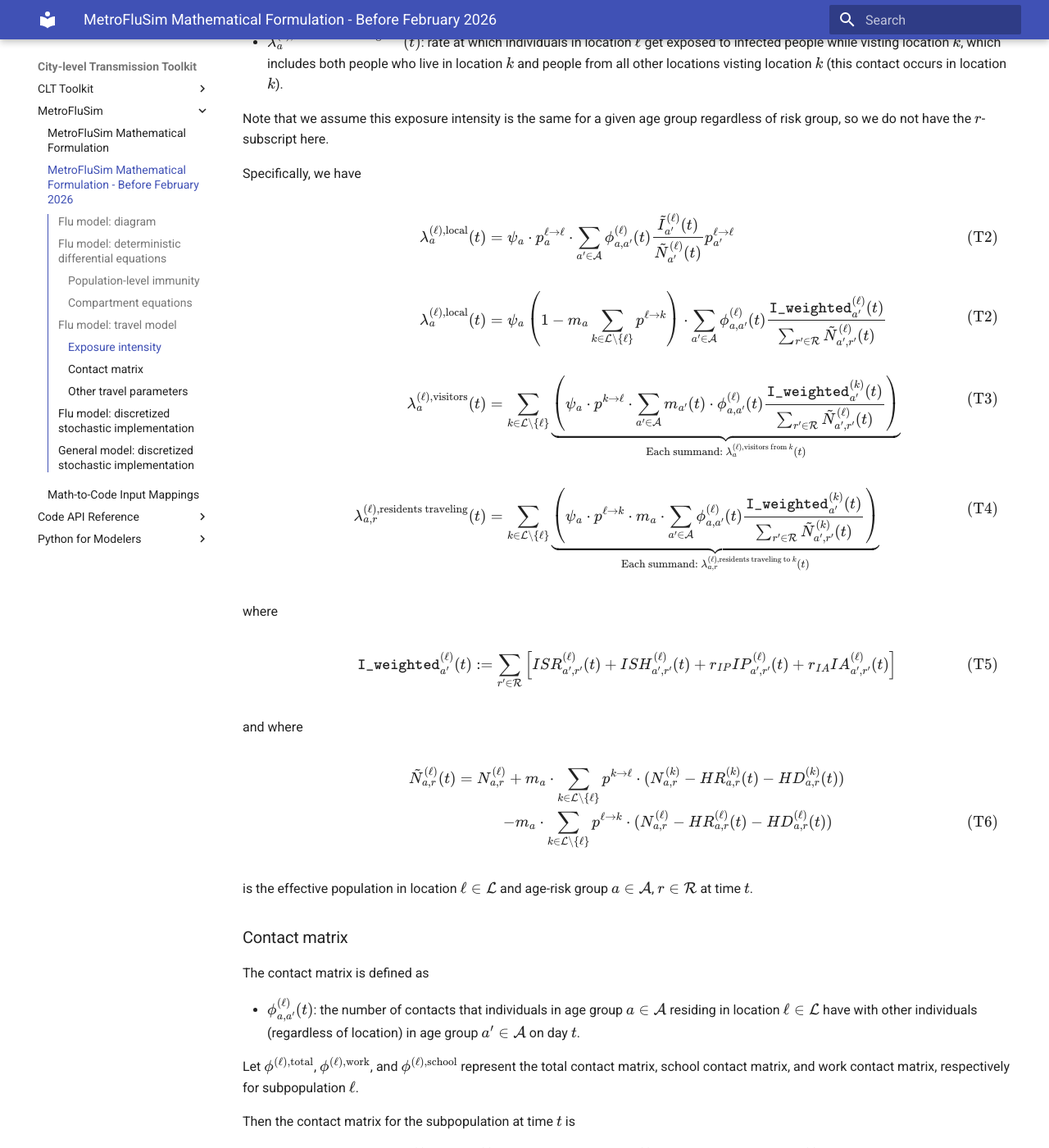
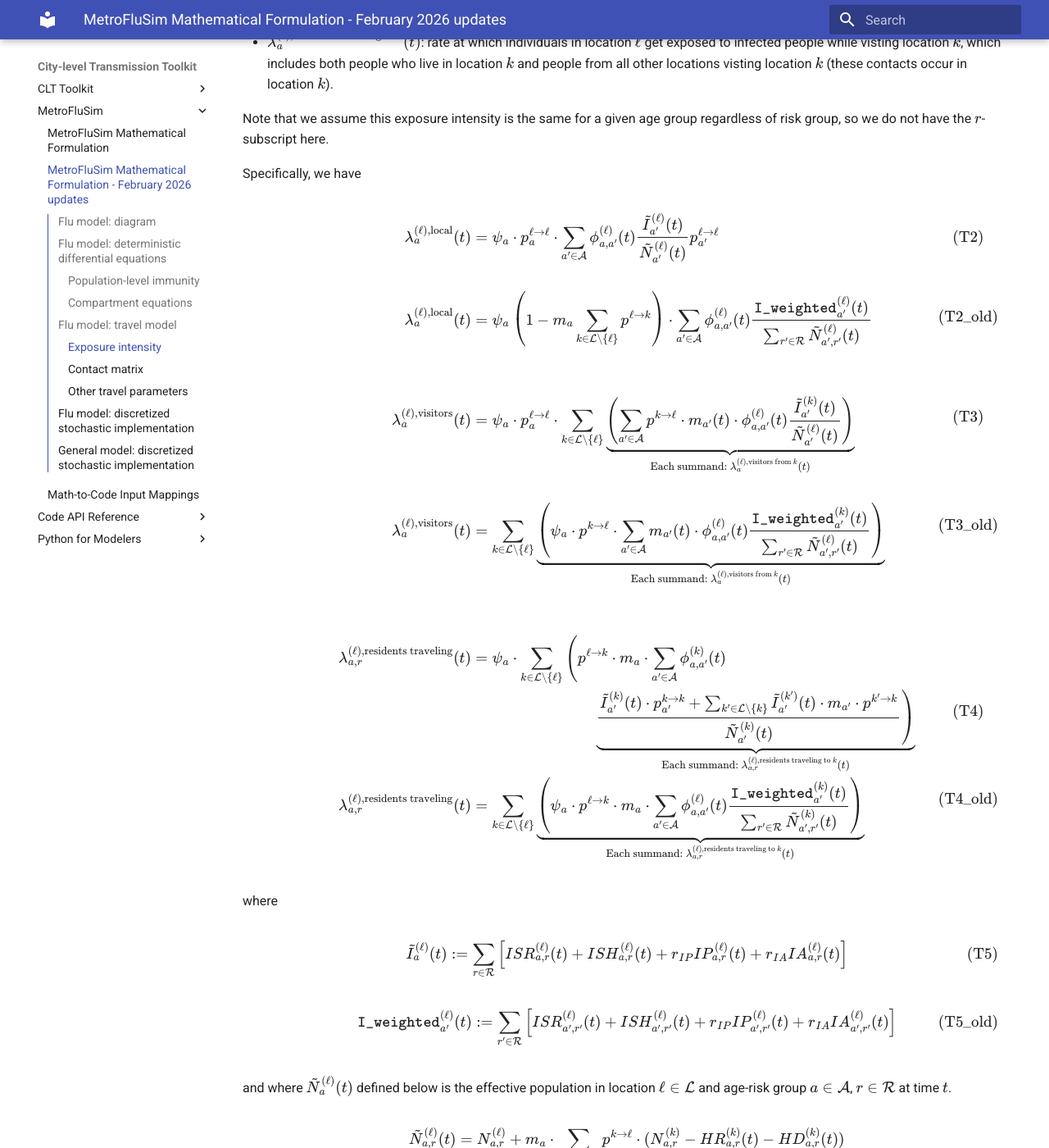
Before and after one commit to RemyFP/CLT_BaseModel_Docs, an MkDocs documentation site: the page built from docs/math_flu_components_updated.md, in a window 1280 px wide and 1400 px high, scrolled down 4674 px. Shown: the whole window at 82% size. Built offline with MkDocs 1.6.1 and Material for MkDocs 9.7.7, drawn with Linux system fonts in a browser that asks for light colours; nearby versions of some CDN libraries; some of the changed text lies outside the part shown.

Commit message:
Travel equations updated

```diff
--- a/docs/math_flu_components_updated.md
+++ b/docs/math_flu_components_updated.md
@@ -1,4 +1,4 @@
-# MetroFluSim Mathematical Formulation - Before February 2026
+# MetroFluSim Mathematical Formulation - February 2026 updates
 
 <span style="display: none;">
 $\def\rateRtoS{\sigma^{R\rightarrow S}}$
@@ -161,9 +161,9 @@ This can loosely can be interpreted as exposure intensity: the (weighted) propor
 
 The decompositions model the following phenomenon:
 
-- $\lambda^{(\ell), \text{local}}\agetime$: rate at which individuals in location $\ell$ get exposed to infected people who live in location $\ell$ (this contact occurs in location $\ell$).
-- $\lambda^{(\ell), \text{visitors from } k}\agetime$: rate at which individuals in location $\ell$ get exposed to infected people who live in location $k$ but travel to location $\ell$ (this contact occurs in location $\ell$).
-- $\lambda^{(\ell), \text{residents traveling to } k}\agetime$: rate at which individuals in location $\ell$ get exposed to infected people while visting location $k$, which includes both people who live in location $k$ and people from all other locations visting location $k$ (this contact occurs in location $k$).
+- $\lambda^{(\ell), \text{local}}\agetime$: rate at which individuals in location $\ell$ get exposed to infected people who live in location $\ell$ (these contacts occur in location $\ell$).
+- $\lambda^{(\ell), \text{visitors from } k}\agetime$: rate at which individuals in location $\ell$ get exposed to infected people who live in location $k$ but travel to location $\ell$ (these contacts occur in location $\ell$).
+- $\lambda^{(\ell), \text{residents traveling to } k}\agetime$: rate at which individuals in location $\ell$ get exposed to infected people while visting location $k$, which includes both people who live in location $k$ and people from all other locations visting location $k$ (these contacts occur in location $k$).
 
 Note that we assume this exposure intensity is the same for a given age group regardless of risk group, so we do not have the $r$-subscript here.
 
@@ -171,24 +171,33 @@ Specifically, we have
 
 \begin{align*}
 \lambda^{(\ell), \text{local}}\agetime &= \psi_a \cdot \propdaytravelelltoell_a \cdot \sum \limits_{a^\prime \in \agegroups} \phi\locationell_{a,a^\prime}(t) \frac{\tilde{I}\locationell_{a^\prime}(t)}{\tilde{N}\locationell_{a^\prime}(t)} \propdaytravelelltoell_{a^\prime} \tag{T2} \\[1.5em]
-\lambda^{(\ell), \text{local}}\agetime &= \psi_a \left(1 - m_a \sum_{k \in \mathcal L \setminus \{\ell\}} \proptravelelltok \right) \cdot \sum \limits_{a^\prime \in \agegroups} \phi\locationell_{a,a^\prime}(t) \frac{\texttt{I_weighted}\locationell_{a^\prime}(t)}{\sum_{r^\prime \in \riskgroups} \effectiveNlocageprimeriskprimetime} \tag{T2} \\[1.5em]
-\lambda^{(\ell), \text{visitors}}\agetime &= \sum_{k \in \mathcal L \setminus \{\ell\}} \underbrace{\left(\psi_a \cdot \propdaytravelktoell \cdot \sum\limits_{a^\prime \in \agegroups} m_{a^\prime}(t) \cdot \phi\locationell_{a, a^\prime}(t) \frac{\texttt{I_weighted}\locationk_{a^\prime}(t)}{\sum_{r^\prime \in \riskgroups} \effectiveNlocageprimeriskprimetime}\right)}_{\text{Each summand: } \lambda^{(\ell), \text{visitors from } k}\agetime} \tag{T3} \\[1.5em]
-\lambda_{a,r}^{(\ell), \text{residents traveling}}(t) &= \sum_{k \in \mathcal L \setminus \{\ell\}}  \underbrace{\left(\psi_a \cdot \proptravelelltok  \cdot m_a \cdot \sum\limits_{a^\prime \in \agegroups} \phi\locationell_{a, a^\prime}(t) \frac{\texttt{I_weighted}\locationk_{a^\prime}(t)}{\sum_{r^\prime \in \riskgroups} \tilde{N}^{(k)}_{a^\prime, r^\prime} (t)}\right)}_{\text{Each summand: } \lambda\agerisk^{(\ell), \text{residents traveling to } k}(t)} \tag{T4}
+\lambda^{(\ell), \text{local}}\agetime &= \psi_a \left(1 - m_a \sum_{k \in \mathcal L \setminus \{\ell\}} \proptravelelltok \right) \cdot \sum \limits_{a^\prime \in \agegroups} \phi\locationell_{a,a^\prime}(t) \frac{\texttt{I_weighted}\locationell_{a^\prime}(t)}{\sum_{r^\prime \in \riskgroups} \effectiveNlocageprimeriskprimetime} \tag{T2_old} \\[1.5em]
+\\
+\lambda^{(\ell), \text{visitors}}\agetime &= \psi_a \cdot \propdaytravelelltoell_a \cdot \sum_{k \in \mathcal{L} \setminus \{\ell\}} \underbrace{\left( \sum\limits_{a^\prime \in \agegroups} \propdaytravelktoell \cdot m_{a^\prime}(t) \cdot \phi\locationell_{a, a^\prime}(t) \frac{\tilde{I}\locationk_{a^\prime}(t)}{\tilde{N}\locationell_{a^\prime}(t)}\right)}_{\text{Each summand: } \lambda^{(\ell), \text{visitors from } k}\agetime} \tag{T3} \\[1.5em]
+\lambda^{(\ell), \text{visitors}}\agetime &= \sum_{k \in \mathcal L \setminus \{\ell\}} \underbrace{\left(\psi_a \cdot \propdaytravelktoell \cdot \sum\limits_{a^\prime \in \agegroups} m_{a^\prime}(t) \cdot \phi\locationell_{a, a^\prime}(t) \frac{\texttt{I_weighted}\locationk_{a^\prime}(t)}{\sum_{r^\prime \in \riskgroups} \effectiveNlocageprimeriskprimetime}\right)}_{\text{Each summand: } \lambda^{(\ell), \text{visitors from } k}\agetime} \tag{T3_old} \\[1.5em]
+\\
+\lambda_{a,r}^{(\ell), \text{residents traveling}}(t) &= \psi_a \cdot \sum_{k \in \mathcal{L} \setminus \{\ell\}}   \left( \proptravelelltok  \cdot m_a \cdot \sum\limits_{a^\prime \in \agegroups} \phi\locationk_{a, a^\prime}(t) \right. \notag \\
+& \qquad \qquad \qquad \qquad \underbrace{ \left. \frac{ \tilde{I}\locationk_{a^\prime}(t) \cdot\propdaytravelktok_{a^\prime} + \sum_{k^\prime \in \mathcal{L} \setminus \{k\}} \tilde{I}\locationkprime_{a^\prime}(t) \cdot m_{a^\prime} \cdot \proptravelkprimetok }{\tilde{N}\locationk_{a^\prime}(t)}  \right)}_{\text{Each summand: } \lambda\agerisk^{(\ell), \text{residents traveling to } k}(t)}  \tag{T4} \\
+\lambda_{a,r}^{(\ell), \text{residents traveling}}(t) &= \sum_{k \in \mathcal L \setminus \{\ell\}}  \underbrace{\left(\psi_a \cdot \proptravelelltok  \cdot m_a \cdot \sum\limits_{a^\prime \in \agegroups} \phi\locationell_{a, a^\prime}(t) \frac{\texttt{I_weighted}\locationk_{a^\prime}(t)}{\sum_{r^\prime \in \riskgroups} \tilde{N}^{(k)}_{a^\prime, r^\prime} (t)}\right)}_{\text{Each summand: } \lambda\agerisk^{(\ell), \text{residents traveling to } k}(t)} \tag{T4_old}
 \end{align*}
 
 where
 
 \[
-\texttt{I_weighted}\locationell_{a^\prime}(t) := \sum_{r^\prime \in \riskgroups} \left[ISR\locationell\ageprimeriskprime(t) + ISH\locationell\ageprimeriskprime(t) + r_{IP} IP\locationell\ageprimeriskprime(t) + r_{IA} IA\locationell\ageprimeriskprime(t)\right] \tag{T5}
+\tilde{I}\locationell_{a}(t) := \sum_{r \in \riskgroups} \left[ISR\locationell\agerisk(t) + ISH\locationell\agerisk(t) + r_{IP} IP\locationell\agerisk(t) + r_{IA} IA\locationell\agerisk(t)\right] \tag{T5}
 \]
 
-and where
+\[
+\texttt{I_weighted}\locationell_{a^\prime}(t) := \sum_{r^\prime \in \riskgroups} \left[ISR\locationell\ageprimeriskprime(t) + ISH\locationell\ageprimeriskprime(t) + r_{IP} IP\locationell\ageprimeriskprime(t) + r_{IA} IA\locationell\ageprimeriskprime(t)\right] \tag{T5_old}
+\]
+
+and where $\effectiveNlocagetime$ defined below is the effective population in location $\ell \in \mathcal L$ and age-risk group $a \in \agegroups$, $r \in \riskgroups$ at time $t$.
 
 \begin{align*}
-\effectiveNlocagerisktime &= \Nlocagerisk + m_a \cdot \sum_{k \in \mathcal L \setminus \{\ell\}} \propdaytravelktoell \cdot (N^{(k)}_{a, r} - HR^{(k)}_{a,r}(t) - HD^{(k)}_{a,r}(t)) \\ &\quad\quad\quad - m_a \cdot \sum_{k \in \mathcal L \setminus \{\ell\}} \proptravelelltok  \cdot (N\locagerisk - HR\locationell_{a,r}(t) - HD\locationell_{a,r}(t)) \tag{T6}
+\effectiveNlocagerisktime &= \Nlocagerisk + m_a \cdot \sum_{k \in \mathcal L \setminus \{\ell\}} \propdaytravelktoell \cdot (N^{(k)}_{a, r} - HR^{(k)}_{a,r}(t) - HD^{(k)}_{a,r}(t)) \\ &\quad\quad\quad - m_a \cdot \sum_{k \in \mathcal L \setminus \{\ell\}} \proptravelelltok  \cdot (N\locagerisk - HR\locationell_{a,r}(t) - HD\locationell_{a,r}(t)) \tag{T6} \\[1.5em]
+\effectiveNlocagetime &= \sum_{r \in \riskgroups} \tilde{N}^{(l)}_{a, r} (t) \tag{T7}
 \end{align*}
 
-is the effective population in location $\ell \in \mathcal L$ and age-risk group $a \in \agegroups$, $r \in \riskgroups$ at time $t$.
 
 ### Contact matrix
 
@@ -215,16 +224,16 @@ We have
 Note that the arrows in $\propdaytravelktoell$ correspond to direction of travel (e.g. $k \rightarrow \ell$ represents residents of location $k$ traveling to location $\ell$). The $\propdaytravelktoell$ values are calculated from mobility data, corresponding to
 
 \begin{align*}
-\bar{p}^{k \rightarrow \ell} &= \sum_{\poiell} c^{\poiell} \cdot v^{k \rightarrow \poiell} \tag{T7} \\[1.5em]
-\propdaytravelktoell &= \frac{\bar{p}^{k \rightarrow \ell}}{\sum_{\ell \in \mathcal L} \bar{p}^{k \rightarrow \ell}} \tag{T8}
+\bar{p}^{k \rightarrow \ell} &= \sum_{\poiell} c^{\poiell} \cdot v^{k \rightarrow \poiell} \tag{T8} \\[1.5em]
+\bar{p}^{k \rightarrow \ell} &= \sum_{\poiell} c^{\poiell} \cdot v^{k \rightarrow \poiell} \tag{T7_old} \text{  (has not changed, just new number)} \\[1.5em]
+\propdaytravelelltoell_a &= 1 - m_a \sum_{k \in \mathcal{L} \setminus \{\ell\}} \proptravelelltok \tag{T9} \\[1.5em]
+\propdaytravelktoell &= \frac{\bar{p}^{k \rightarrow \ell}}{\sum_{\ell \in \mathcal L} \bar{p}^{k \rightarrow \ell}} \tag{T8_old} \text{  (discarded)}
 \end{align*}
 
 where
 
 - $c^{\poiell}$: average proportion of a day spent at $\poiell$ on a given visit.
 - $v^{k \rightarrow \poiell}$: average number of visits per day per resident of $k$ to $\poiell$.
-
-Therefore the rows of the mobility matrix $p$ sum to 1: $\sum_{\ell \in \mathcal L} \propdaytravelktoell = 1$.
 
 ## Flu model: discretized stochastic implementation
 
```
